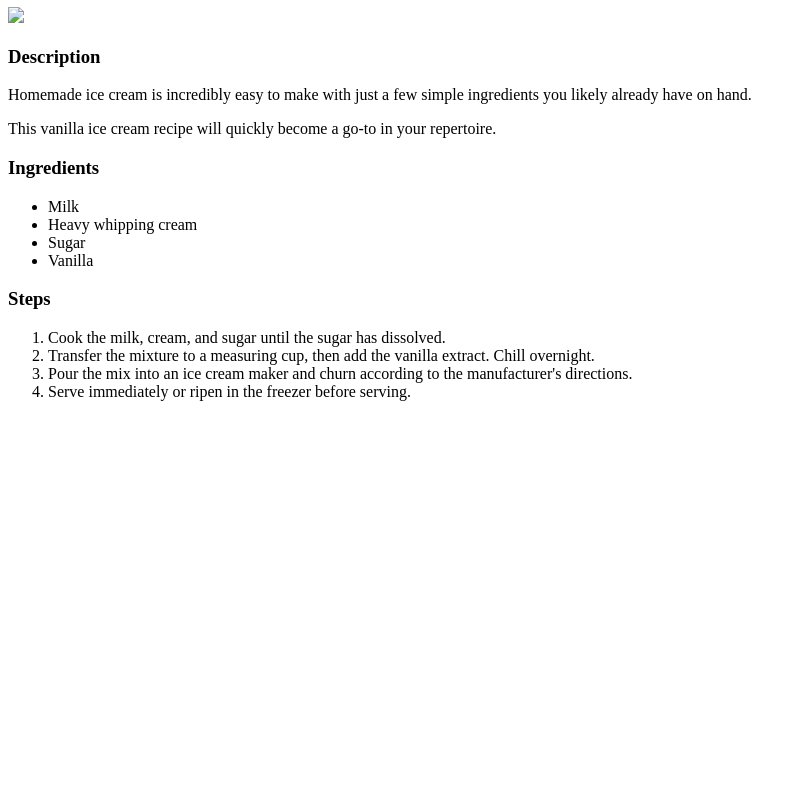
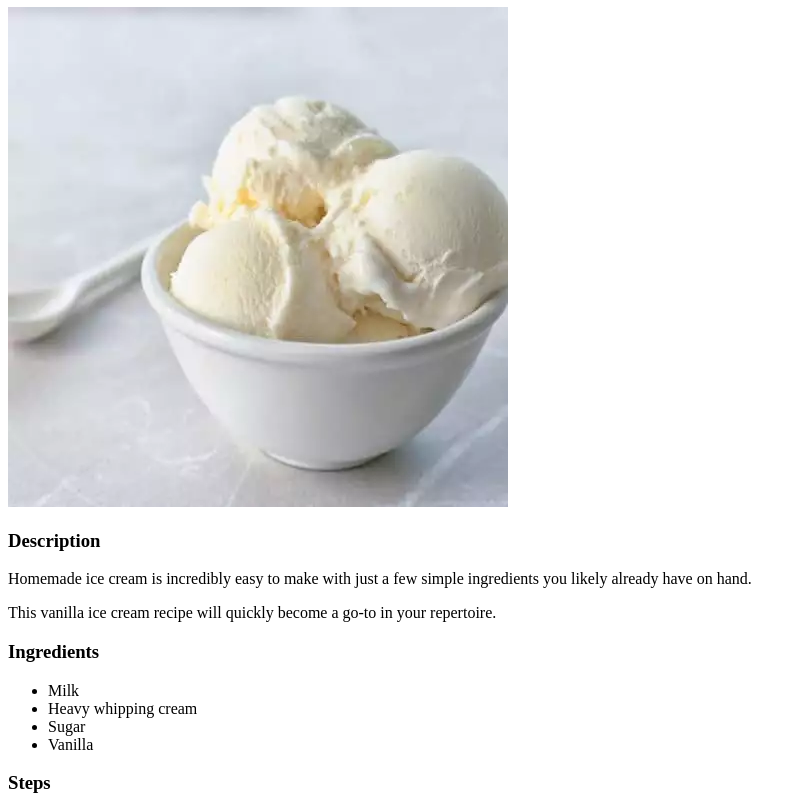
Before and after one commit to Nargroth108/odin-recipes, a plain HTML site: page recipes/vanilla_ice_cream.html in a window 1280 px wide. Shown: the part 73-883 px from the top of the page, without its empty margins (0-806 px from the left). Before the commit the page ends 800 px from the top, so only its background shows below. Drawn offline with Linux system fonts and the light colour scheme.

Commit message:
Fixing image link

```diff
--- a/recipes/vanilla_ice_cream.html
+++ b/recipes/vanilla_ice_cream.html
@@ -7,7 +7,7 @@
 </head>
 <body>
     <h1>Vanilla ice cream</h1>
-    <img src="../images/ice_cream.webp alt="Ice cream">
+    <img src="../images/ice_cream.webp" alt="ice_cream">
     <h3>Description</h3>
     <p>Homemade ice cream is incredibly easy to make with just a few simple ingredients you likely already have on hand.</p>
     <p>This vanilla ice cream recipe will quickly become a go-to in your repertoire. </p>
```
